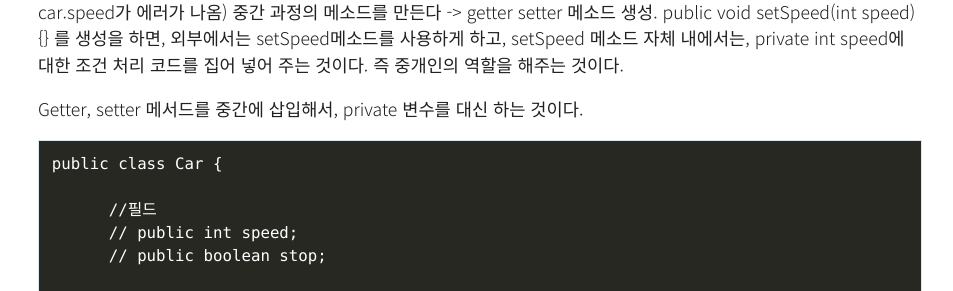
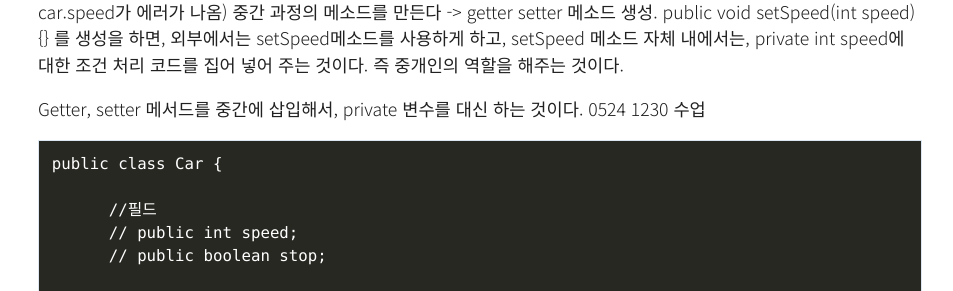
Before and after one commit to solusean/solusean.github.io, a Jekyll site: the page built from _posts/2021-05-24-Getter_Setter.md, in a window 1280 px wide and 900 px high, scrolled down 589 px. Shown: the part 164-455 px from the top of the window, without its empty margins (160-1113 px from the left). Built offline with Jekyll 4.4.1, drawn with Linux system fonts in a browser that asks for light colours; comment, search, counter and statistics services are not loaded; some of the changed text lies outside the part shown.

Commit message:
Update 2021-05-24-Getter_Setter.md

````diff
--- a/_posts/2021-05-24-Getter_Setter.md
+++ b/_posts/2021-05-24-Getter_Setter.md
@@ -27,6 +27,7 @@ public void setSpeed(int speed) {} 를 생성을 하면,
 
 
 Getter, setter 메서드를 중간에 삽입해서, private 변수를 대신 하는 것이다.
+0524 1230 수업
 
 ```Java
 public class Car {
````
Also changed, not shown: other parts of _posts/2021-05-24-Getter_Setter.md (+4 -0 lines).
